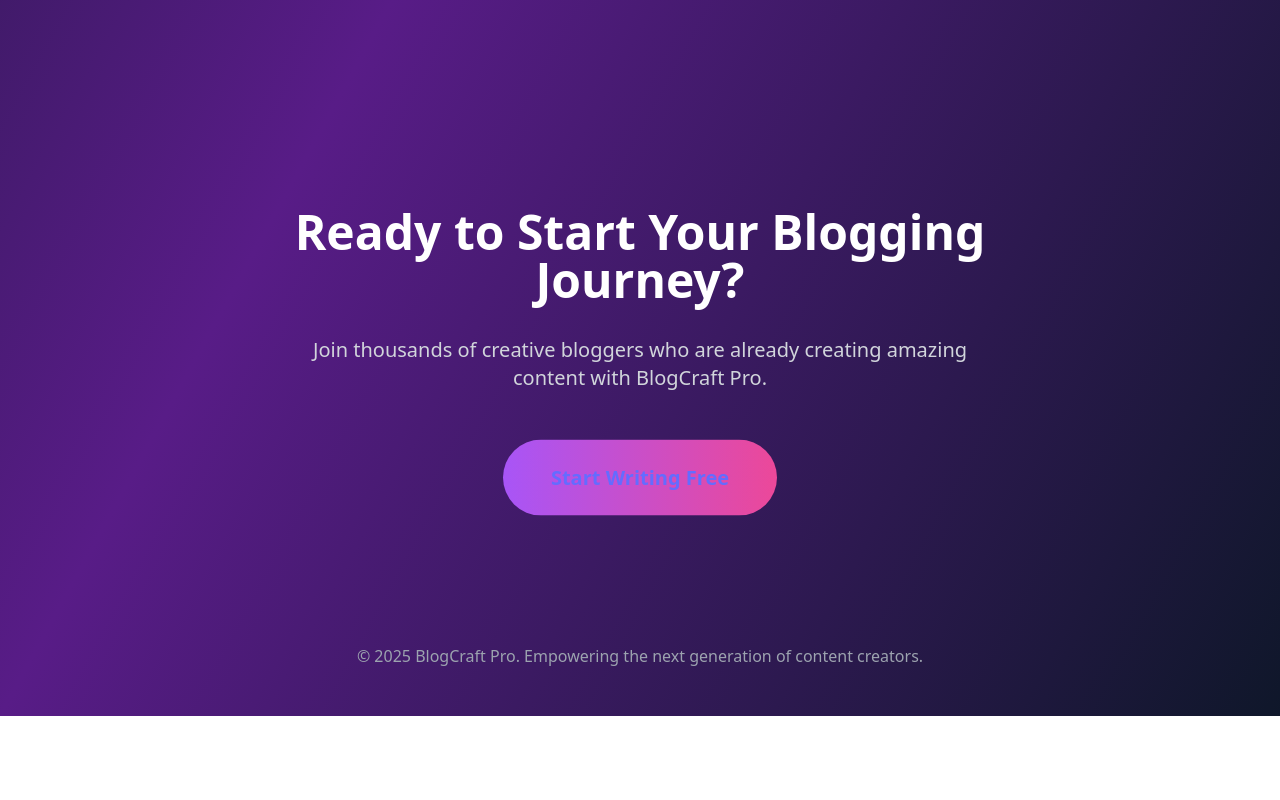
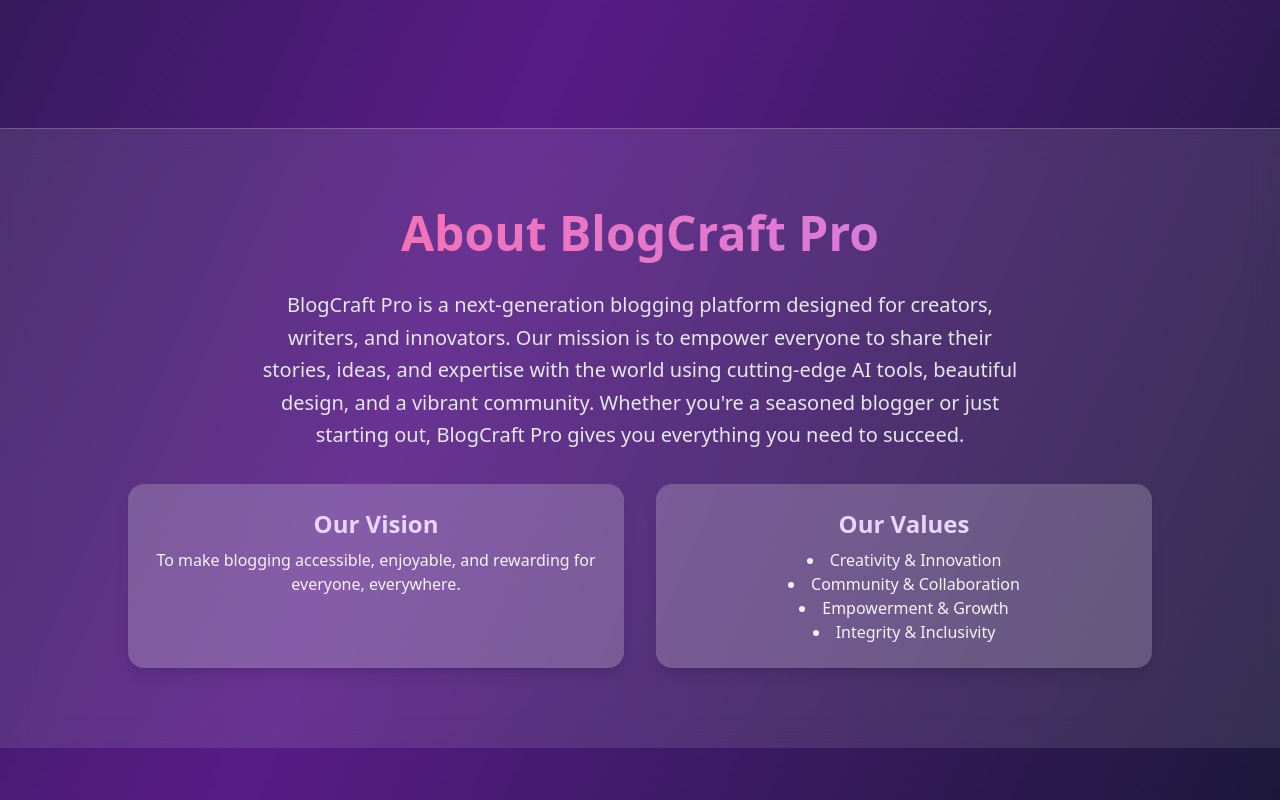
Before and after one commit to crash484/BloggingPlatform, a React (Vite) app: page / in a window 1280 px wide. Shown: the part 1620-2420 px from the top of the page. Before the commit the page ends 2336 px from the top, so only its background shows below. Built offline with nearby package versions, Linux system fonts and the light colour scheme; no server answers.

Commit message:
About Section added in the landing page

```diff
--- a/src/pages/LandingPage.jsx
+++ b/src/pages/LandingPage.jsx
@@ -1,4 +1,4 @@
-import React, { useEffect, useState } from "react";
+import React, { useEffect, useState, useRef } from "react";
 import { Link } from "react-router-dom";
 import { useSelector } from "react-redux";
 import { selectCurrentUser } from "../store/authSlice";
@@ -82,6 +82,8 @@ export default function LandingPage() {
     const [currentCategory, setCurrentCategory] = useState(0);
     const [currentQuote, setCurrentQuote] = useState(0);
     const currentUser = useSelector(selectCurrentUser);
+    const [aboutVisible, setAboutVisible] = useState(false);
+    const aboutRef = useRef(null);
 
     useEffect(() => {
         setIsVisible(true);
@@ -102,6 +104,18 @@ export default function LandingPage() {
             clearInterval(testimonialInterval);
             clearInterval(categoryInterval);
             clearInterval(quoteInterval);
+        };
+    }, []);
+
+    useEffect(() => {
+        // About section intersection observer
+        const observer = new window.IntersectionObserver(
+            ([entry]) => setAboutVisible(entry.isIntersecting),
+            { threshold: 0.2 }
+        );
+        if (aboutRef.current) observer.observe(aboutRef.current);
+        return () => {
+            if (aboutRef.current) observer.unobserve(aboutRef.current);
         };
     }, []);
 
@@ -264,6 +278,63 @@ export default function LandingPage() {
                 `}</style>
             </section>
 
+            {/* About Section */}
+            <section
+                id="about"
+                ref={aboutRef}
+                className={`relative z-10 py-20 px-4 bg-white/10 backdrop-blur-lg border-t border-white/20 transition-all duration-1000 ${aboutVisible ? 'opacity-100 translate-y-0' : 'opacity-0 translate-y-10'}`}
+            >
+                <div className="max-w-5xl mx-auto text-center">
+                    <h2 className="text-4xl md:text-5xl font-bold text-white mb-8 animate-gradient-move">
+                        <span className="bg-gradient-to-r from-pink-400 to-purple-400 bg-clip-text text-transparent animate-gradient-move">
+                            About BlogCraft Pro
+                        </span>
+                    </h2>
+                    <p className="text-xl text-gray-200 mb-8 max-w-3xl mx-auto leading-relaxed transition-all duration-1000 delay-200"
+                        style={{
+                            opacity: aboutVisible ? 1 : 0,
+                            transform: aboutVisible ? 'translateY(0)' : 'translateY(20px)'
+                        }}
+                    >
+                        BlogCraft Pro is a next-generation blogging platform designed for creators, writers, and innovators.
+                        Our mission is to empower everyone to share their stories, ideas, and expertise with the world using
+                        cutting-edge AI tools, beautiful design, and a vibrant community. Whether you're a seasoned blogger or
+                        just starting out, BlogCraft Pro gives you everything you need to succeed.
+                    </p>
+                    <div className="flex flex-col md:flex-row gap-8 justify-center mt-8">
+                        <div
+                            className={`flex-1 bg-white/20 rounded-2xl p-6 shadow-lg transition-all duration-1000 delay-300 ${aboutVisible ? 'opacity-100 translate-y-0' : 'opacity-0 translate-y-10'} hover:scale-105 hover:shadow-2xl`}
+                        >
+                            <h3 className="text-2xl font-bold text-purple-200 mb-2">Our Vision</h3>
+                            <p className="text-gray-100">
+                                To make blogging accessible, enjoyable, and rewarding for everyone, everywhere.
+                            </p>
+                        </div>
+                        <div
+                            className={`flex-1 bg-white/20 rounded-2xl p-6 shadow-lg transition-all duration-1000 delay-500 ${aboutVisible ? 'opacity-100 translate-y-0' : 'opacity-0 translate-y-10'} hover:scale-105 hover:shadow-2xl`}
+                        >
+                            <h3 className="text-2xl font-bold text-purple-200 mb-2">Our Values</h3>
+                            <ul className="text-gray-100 list-disc list-inside">
+                                <li>Creativity & Innovation</li>
+                                <li>Community & Collaboration</li>
+                                <li>Empowerment & Growth</li>
+                                <li>Integrity & Inclusivity</li>
+                            </ul>
+                        </div>
+                    </div>
+                </div>
+                <style>{`
+                @keyframes gradient-move {
+                  0%,100% { background-position: 0% 50%; }
+                  50% { background-position: 100% 50%; }
+                }
+                .animate-gradient-move {
+                  background-size: 200% 200%;
+                  animation: gradient-move 3s ease infinite;
+                }
+              `}</style>
+            </section>
+
             {/* CTA Section */}
             <section className="relative z-10 py-20 px-4">
                 <div className="max-w-4xl mx-auto text-center">
```
